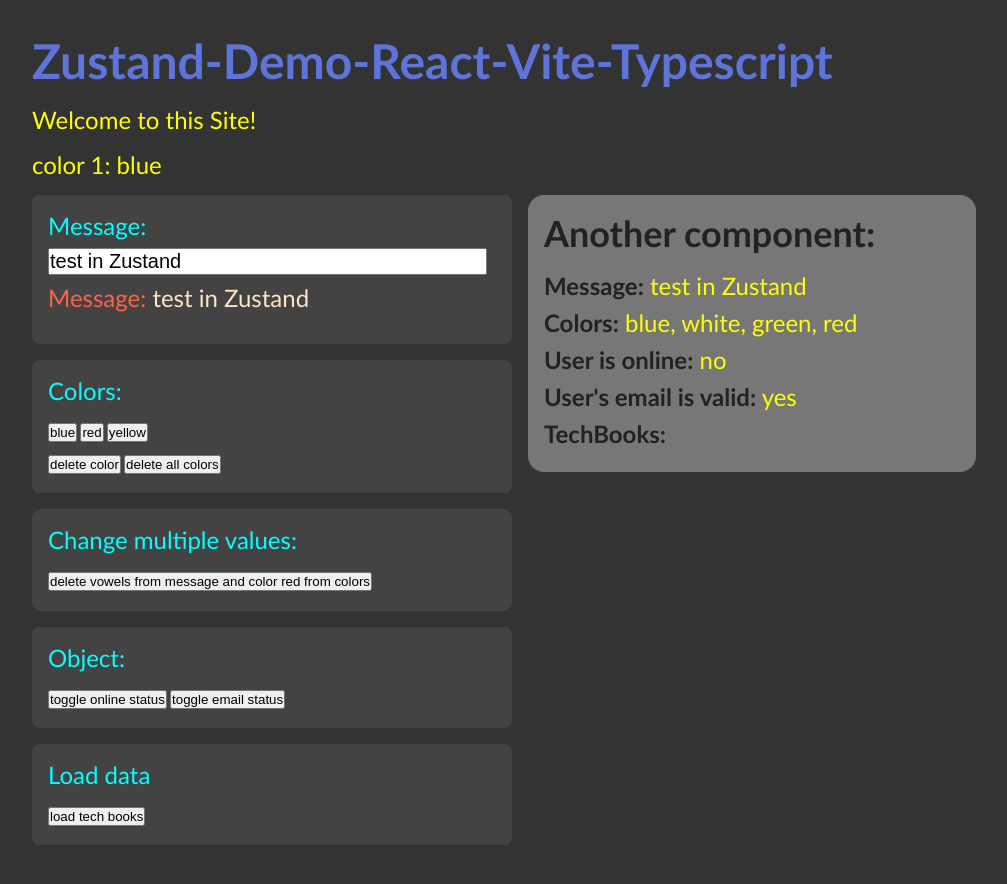
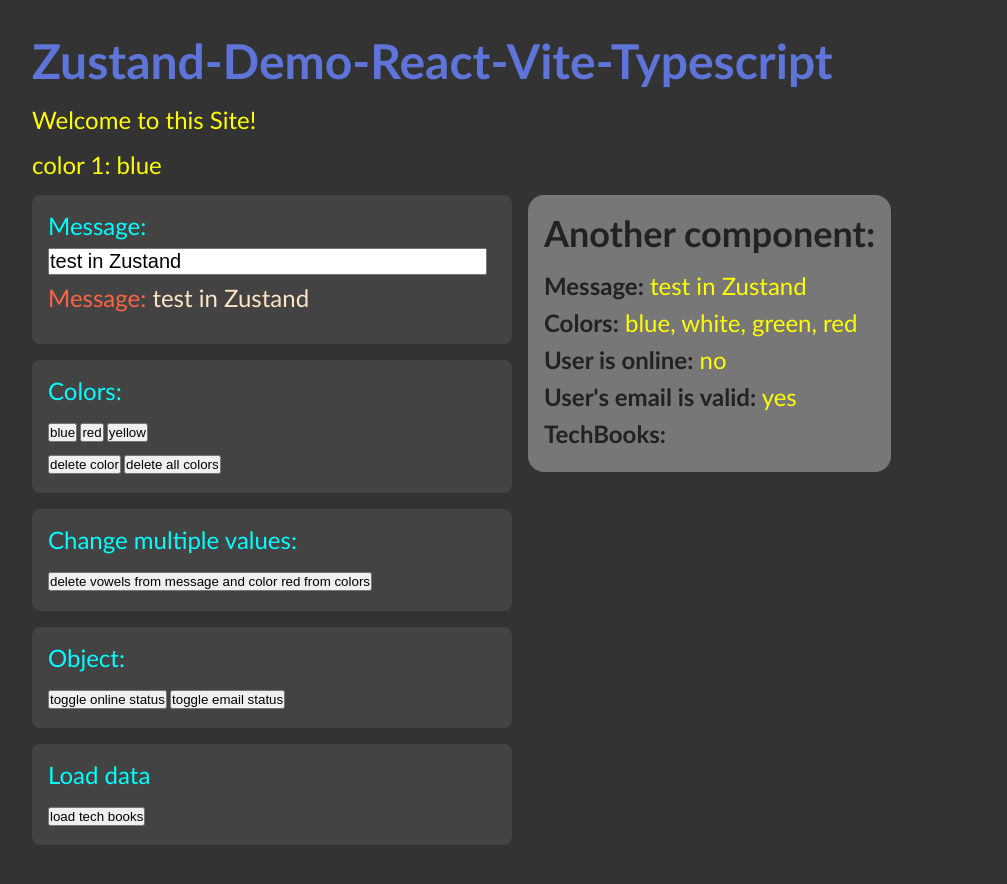
Before and after one commit to Scientific-Research/mk004-Zustand-Demo-React-Vite-Typescript, a React (Vite) app: page / in a window 1280 px wide. Shown: the top 884 px of the page, without its empty margins (0-1007 px from the left). Built offline with nearby package versions, Linux system fonts and the light colour scheme.

Commit message:
some changes in CSS to look better

```diff
--- a/src/App.scss
+++ b/src/App.scss
@@ -71,8 +71,8 @@
 
         .infoBox {
           background-color: #777;
-          padding: 1rem;
-          width: 28rem;
+          padding: 1rem 1rem;
+          // width: 28rem;
           border-radius: 1rem;
           color: #222;
           // height: 9.3rem;
@@ -89,7 +89,7 @@
             margin: 0 0 0.5rem 0;
 
             ul {
-              margin: 0.5rem 0 0 -0.5rem;
+              margin: 0.5rem 0 0 2rem;
 
               li {
                 color: $dataColor;
```
